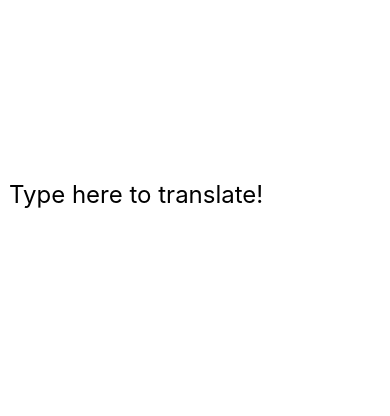
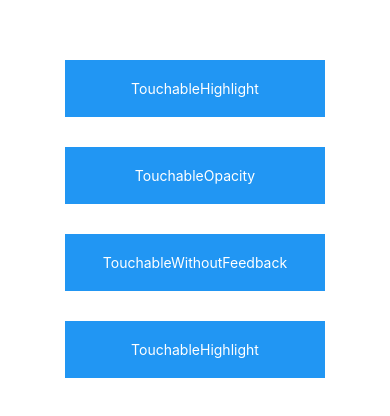
Before and after one commit to mfalthaw/AwesomeProject, a React Native app: screen / in a window 390 px wide. Shown: the part 218-634 px from the top of the page. Built offline with nearby package versions, Linux system fonts and the light colour scheme.

Commit message:
Handling touches

```diff
--- a/App.js
+++ b/App.js
@@ -1,4 +1,7 @@
-import { StyleSheet, Text, TextInput, View } from 'react-native';
+import {
+  StyleSheet, Text, TextInput, Button, TouchableHighlight, TouchableOpacity,
+  TouchableWithoutFeedback, Alert, View
+} from 'react-native';
 import React from 'react';
 
 export default class App extends React.Component {
@@ -8,37 +11,57 @@
   }
 
   onChangeText = (text) => this.setState({ text });
+  onPressButton = () => Alert.alert('You pressed the button!');
+  onLongPressButton = () => Alert.alert('You Long-pressed the button!');
 
   render() {
     return (
-      <View style={styles.view}>
-        <TextInput
-          style={styles.textInput}
-          placeholder="Type here to translate!"
-          onChangeText={this.onChangeText}
-        />
-        <Text style={styles.text}>
-          {this.state.text.split(' ').map((word) => word && '🍕').join(' ')}
-        </Text>
+      <View style={styles.container}>
+        <TouchableHighlight onPress={this.onPressButton} underlayColor="white">
+          <View style={styles.button}>
+            <Text style={styles.buttonText}>TouchableHighlight</Text>
+          </View>
+        </TouchableHighlight>
+
+        <TouchableOpacity onPress={this.onPressButton}>
+          <View style={styles.button}>
+            <Text style={styles.buttonText}>TouchableOpacity</Text>
+          </View>
+        </TouchableOpacity>
+
+        <TouchableWithoutFeedback onPress={this.onPressButton}>
+          <View style={styles.button}>
+            <Text style={styles.buttonText}>TouchableWithoutFeedback</Text>
+          </View>
+        </TouchableWithoutFeedback>
+
+        <TouchableHighlight onPress={this.onPressButton} onLongPress={this.onLongPressButton} underlayColor="white">
+          <View style={styles.button}>
+            <Text style={styles.buttonText}>TouchableHighlight</Text>
+          </View>
+        </TouchableHighlight>
+
       </View>
+
     );
   }
 }
 
 const styles = StyleSheet.create({
-  view: {
-    padding: 10,
+  container: {
     flex: 1,
-    flexDirection: 'column',
     justifyContent: 'center',
+    paddingTop: 60,
     alignItems: 'center',
   },
-  textInput: {
-    height: 40,
-    fontSize: 24,
+  button: {
+    marginBottom: 30,
+    width: 260,
+    alignItems: 'center',
+    backgroundColor: '#2196F3',
   },
-  text: {
-    padding: 10,
-    fontSize: 42,
+  buttonText: {
+    padding: 20,
+    color: 'white',
   },
 });
```
